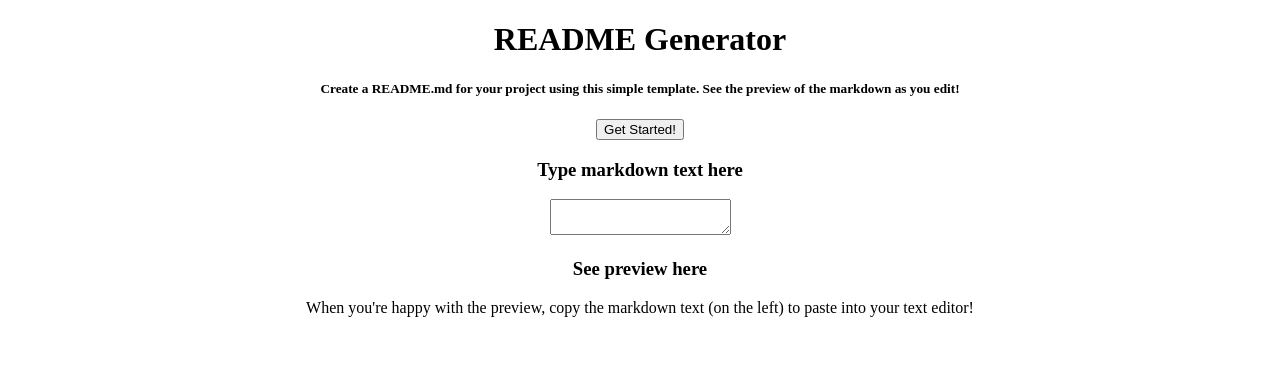
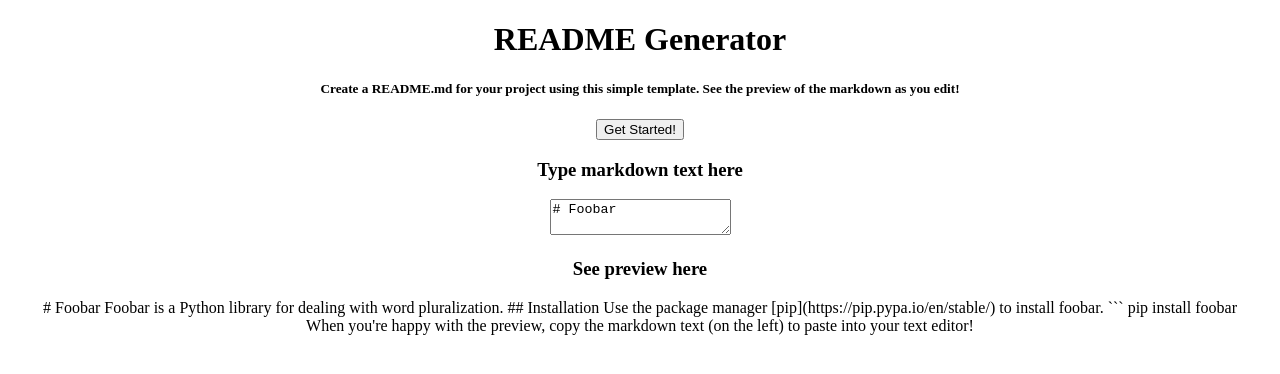
Before and after one commit to jodiCroft/readme-generator, a React (Create React App) app: page / in a window 1280 px wide. Shown: the top 374 px of the page. Built offline with nearby package versions, Linux system fonts and the light colour scheme.

Commit message:
textarea is editable. Preview shows text.

```diff
--- a/src/App.js
+++ b/src/App.js
@@ -1,13 +1,37 @@
 import "./App.css";
-import React from "react";
+import React, { useState } from "react";
 import Header from "./Components/Header";
-import Template from "./Components/Template";
+import Markdown from "./Components/Markdown";
+import Preview from "./Components/Preview";
 
 function App() {
+  const [text, setText] = useState(`# Foobar
+
+  Foobar is a Python library for dealing with word pluralization.
+
+  ## Installation
+
+  Use the package manager [pip](https://pip.pypa.io/en/stable/) to install foobar.
+
+  \`\`\`
+  pip install foobar
+  `);
+
+  const handleChange = (e) => {
+    setText(e.target.value);
+  };
+
   return (
     <div className="App">
       <Header />
-      <Template />
+      <div className="TemplateContainer">
+        <Markdown text={text} handleChange={handleChange} />
+        <Preview text={text} />
+      </div>
+      <div>
+        When you're happy with the preview, copy the markdown text (on the left)
+        to paste into your text editor!
+      </div>
     </div>
   );
 }
--- a/src/Components/Markdown.js
+++ b/src/Components/Markdown.js
@@ -1,12 +1,16 @@
-import React from "react";
+import React, { useState } from "react";
 
-const Markdown = () => {
+const Markdown = ({ text, handleChange }) => {
   return (
     <div className="MarkdownArea">
       <h3 className="TemplateTitle">Type markdown text here</h3>
 
       <div className="MarkdownPage">
-        <textarea className="MarkdownInput"></textarea>
+        <textarea
+          className="MarkdownInput"
+          value={text}
+          onChange={(e) => handleChange(e)}
+        ></textarea>
       </div>
     </div>
   );
--- a/src/Components/Preview.js
+++ b/src/Components/Preview.js
@@ -1,12 +1,12 @@
 import React from "react";
 
-const Preview = () => {
+const Preview = ({ text }) => {
   return (
     <div className="PreviewArea">
       <h3 className="TemplateTitle">See preview here</h3>
 
       <div className="PreviewPage">
-        <div className="PreviewOutput"></div>
+        <div className="PreviewOutput">{text}</div>
       </div>
     </div>
   );
--- a/src/Components/Template.js
+++ /dev/null
@@ -1,18 +0,0 @@
-import React from "react";
-import Markdown from "../Components/Markdown";
-import Preview from "../Components/Preview";
-
-const Template = () => {
-  return (
-    <div className="TemplateContainer">
-      <Markdown />
-      <Preview />
-      <div>
-        When you're happy with the preview, copy the markdown text (on the left)
-        to paste into your text editor!
-      </div>
-    </div>
-  );
-};
-
-export default Template;
```
Also changed, not shown: 1 other file (tests, documents, lock files or other folders).
